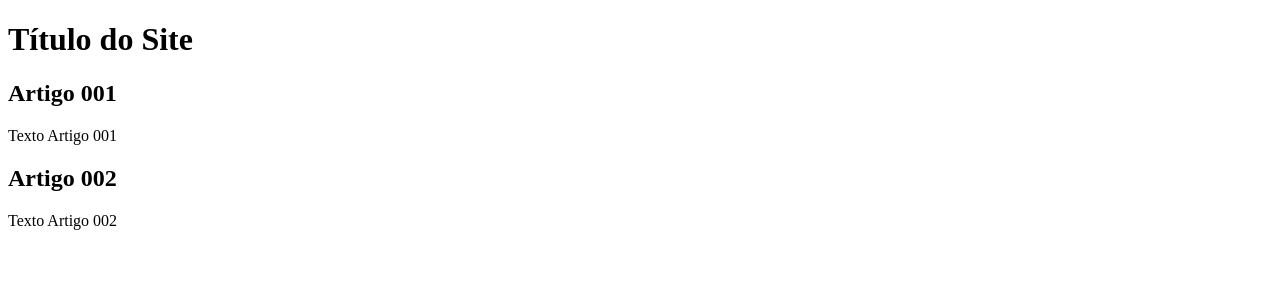
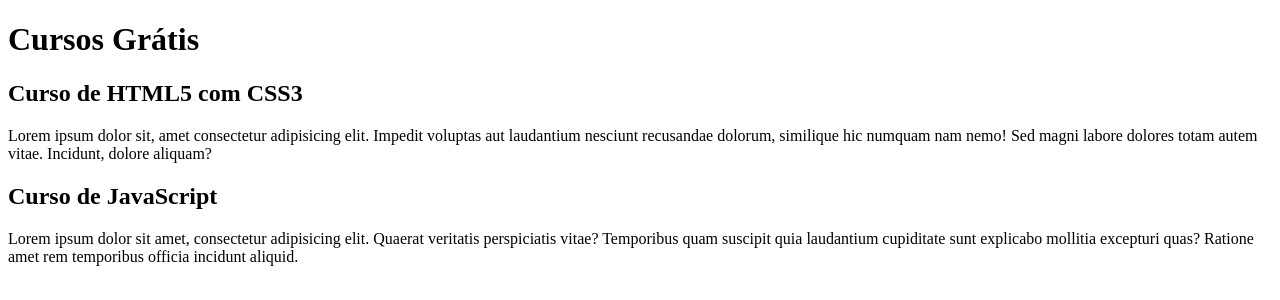
Before and after one commit to ThalitaMF/projeto-site, a plain HTML site: page index.html in a window 1280 px wide. Drawn offline with Linux system fonts and the light colour scheme.

Commit message:
comecei a escrever o conteúdo

```diff
--- a/index.html
+++ b/index.html
@@ -9,15 +9,15 @@
 <body>
     <main>
         <header>
-            <h1>Título do Site</h1>
+            <h1>Cursos Grátis</h1>
         </header>
         <article>
-            <h2>Artigo 001</h2>
-            <p>Texto Artigo 001</p>
+            <h2>Curso de HTML5 com CSS3</h2>
+            <p>Lorem ipsum dolor sit, amet consectetur adipisicing elit. Impedit voluptas aut laudantium nesciunt recusandae dolorum, similique hic numquam nam nemo! Sed magni labore dolores totam autem vitae. Incidunt, dolore aliquam?</p>
         </article>
         <article>
-            <h2>Artigo 002</h2>
-            <p>Texto Artigo 002</p>
+            <h2>Curso de JavaScript</h2>
+            <p>Lorem ipsum dolor sit amet, consectetur adipisicing elit. Quaerat veritatis perspiciatis vitae? Temporibus quam suscipit quia laudantium cupiditate sunt explicabo mollitia excepturi quas? Ratione amet rem temporibus officia incidunt aliquid.</p>
         </article>
     </main>
 </body>
```
